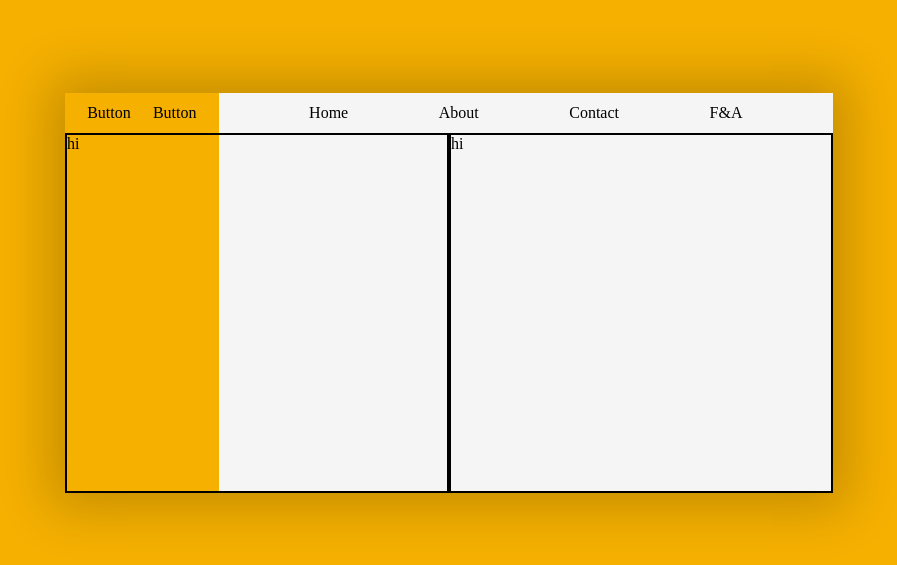
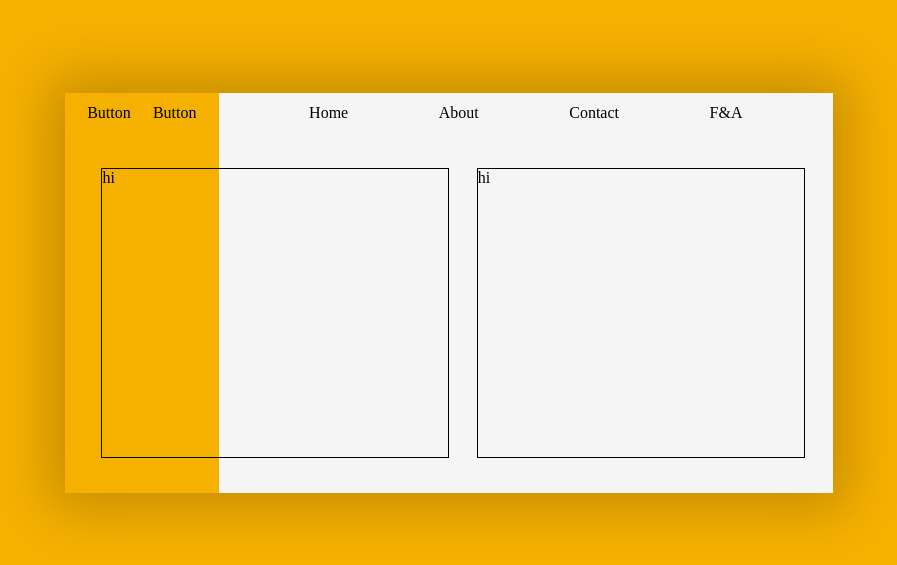
Before and after one commit to TERADA-DANTE/LPs, a React (Create React App) app in the folder mandarine/: page / in a window 1280 px wide. Shown: the part 107-672 px from the top of the page, without its empty margins (191-1088 px from the left). Built offline with nearby package versions, Linux system fonts and the light colour scheme.

Commit message:
Need to fix position

```diff
--- a/mandarine/src/components/container/Container.js
+++ b/mandarine/src/components/container/Container.js
@@ -1,7 +1,7 @@
 import '../../styles/Container.css'
 import Header from './header/Header'
-import Album from './Album'
-import Description from './Description'
+import Album from './album/Album'
+import Description from './description/Description'
 function Container() {
     return (
         <div className={'Container'}>
--- a/mandarine/src/components/container/Album.js
+++ b/mandarine/src/components/container/album/Album.js
@@ -1,8 +1,9 @@
-import '../../styles/Album.css'
+import '../../../styles/Album.css'
+import AlbumIn from './AlbumIn'
 function Album() {
     return (
         <div className={'Album'}>
-            hi
+            <AlbumIn />
         </div>
     )
 }
--- /dev/null
+++ b/mandarine/src/components/container/album/AlbumIn.js
@@ -0,0 +1,10 @@
+import '../../../styles/AlbumIn.css'
+function AlbumIn() {
+    return (
+        <div className={'AlbumIn'}>
+            hi
+        </div>
+    )
+}
+
+export default AlbumIn
--- a/mandarine/src/components/container/Description.js
+++ b/mandarine/src/components/container/description/Description.js
@@ -1,9 +1,9 @@
-import '../../styles/Description.css'
-
+import '../../../styles/Description.css'
+import DescriptionIn from './DescriptionIn'
 function Description() {
     return (
         <div className={'Description'}>
-            hi
+            <DescriptionIn />
         </div>
     )
 }
--- /dev/null
+++ b/mandarine/src/components/container/description/DescriptionIn.js
@@ -0,0 +1,11 @@
+import '../../../styles/DescriptionIn.css'
+
+function DescriptionIn() {
+    return (
+        <div className={'DescriptionIn'}>
+            hi
+        </div>
+    )
+}
+
+export default DescriptionIn
--- a/mandarine/src/styles/Album.css
+++ b/mandarine/src/styles/Album.css
@@ -1,4 +1,6 @@
 .Album{
-    border: 2px solid black;
     grid-area: Album;
+    display: flex;
+    align-items: center;
+    justify-content: flex-end;
 }
--- /dev/null
+++ b/mandarine/src/styles/AlbumIn.css
@@ -0,0 +1,5 @@
+.AlbumIn{
+    border: 1px solid black;
+    width: 90%;
+    height: 80%;
+}
--- a/mandarine/src/styles/Description.css
+++ b/mandarine/src/styles/Description.css
@@ -1,4 +1,6 @@
 .Description{
     grid-area: Description;
-    border: 2px solid black;
+    display: flex;
+    align-items: center;
+    justify-content: center;
 }
--- /dev/null
+++ b/mandarine/src/styles/DescriptionIn.css
@@ -0,0 +1,5 @@
+.DescriptionIn{
+    border: 1px solid black;
+    width: 85%;
+    height: 80%;
+}
```
Also changed, not shown: 1 other file (tests, documents, lock files or other folders).
